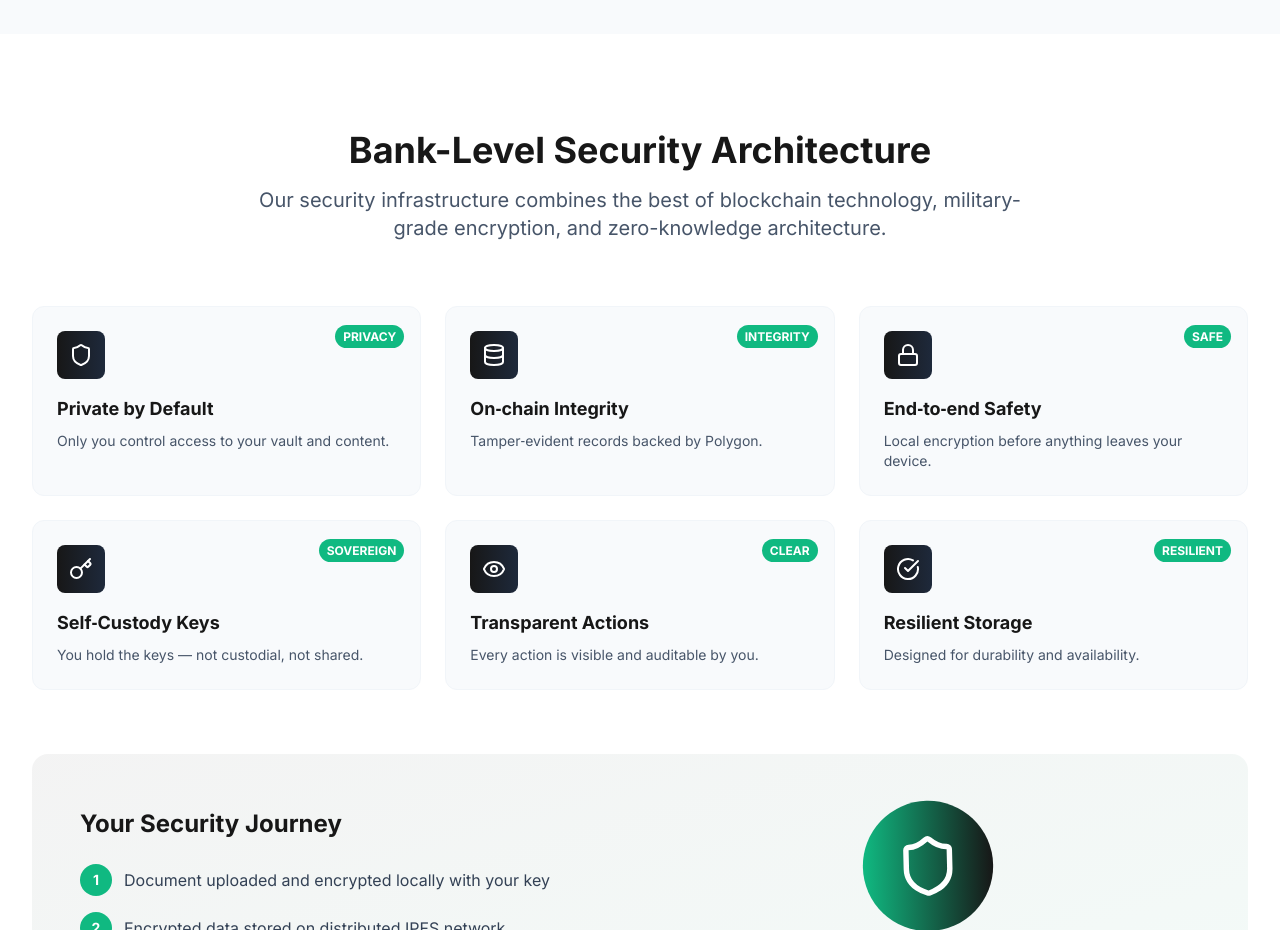
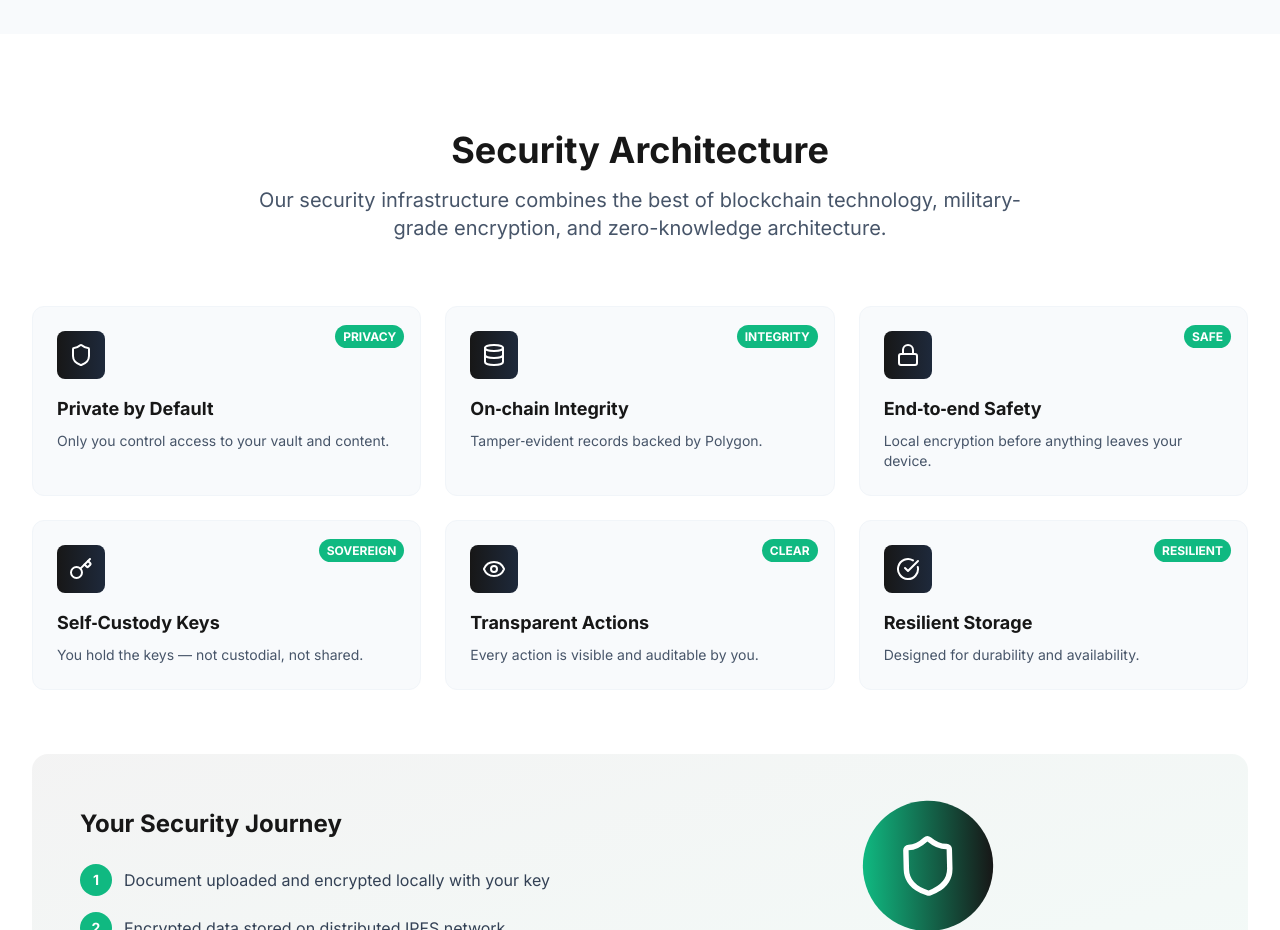
Before and after one commit to srivathsav004/keyura, a Next.js app: page / in a window 1280 px wide. Shown: the part 2920-3850 px from the top of the page. Built offline with nearby package versions, Linux system fonts and the light colour scheme.

Commit message:
bank-level

```diff
--- a/landing-page/components/Security.tsx
+++ b/landing-page/components/Security.tsx
@@ -76,7 +76,7 @@ const Security = () => {
           className="text-center mb-16"
         >
           <h2 className="text-3xl sm:text-4xl font-bold text-primary mb-4">
-            Bank-Level Security Architecture
+            Security Architecture
           </h2>
           <p className="text-xl text-slate-600 max-w-3xl mx-auto">
             Our security infrastructure combines the best of blockchain technology,
```
